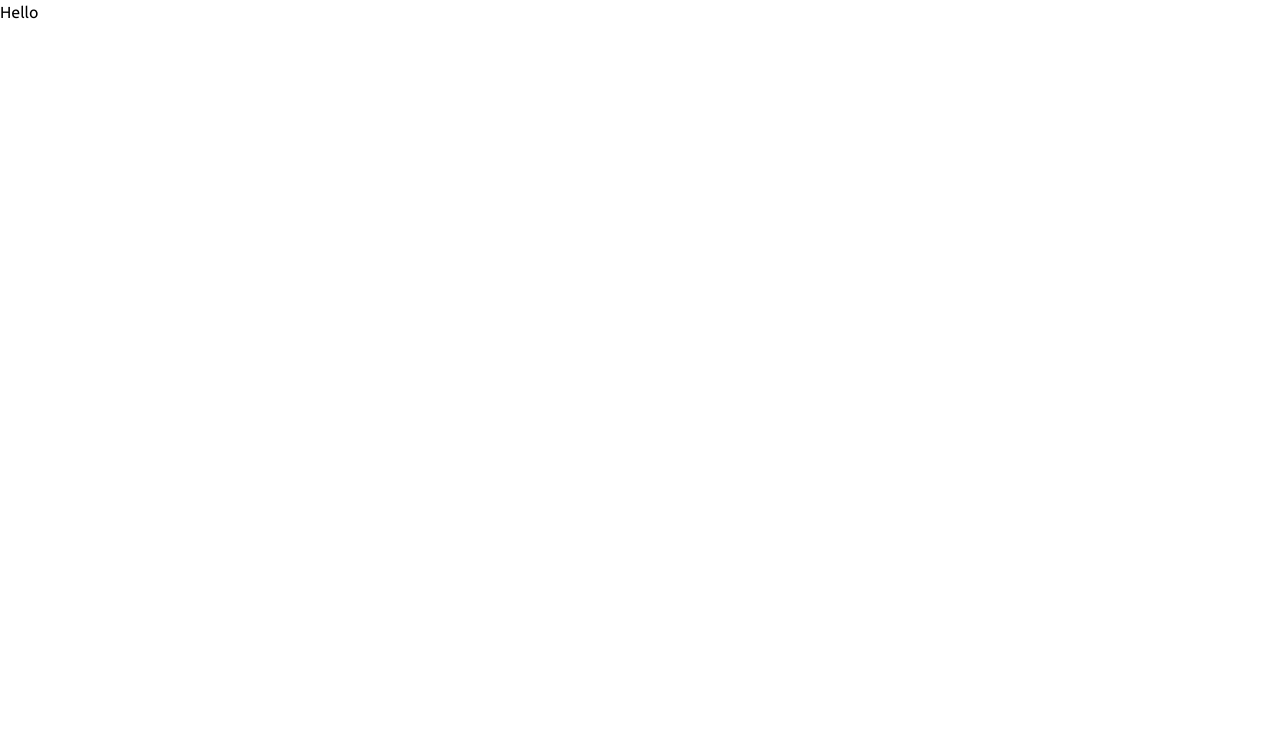
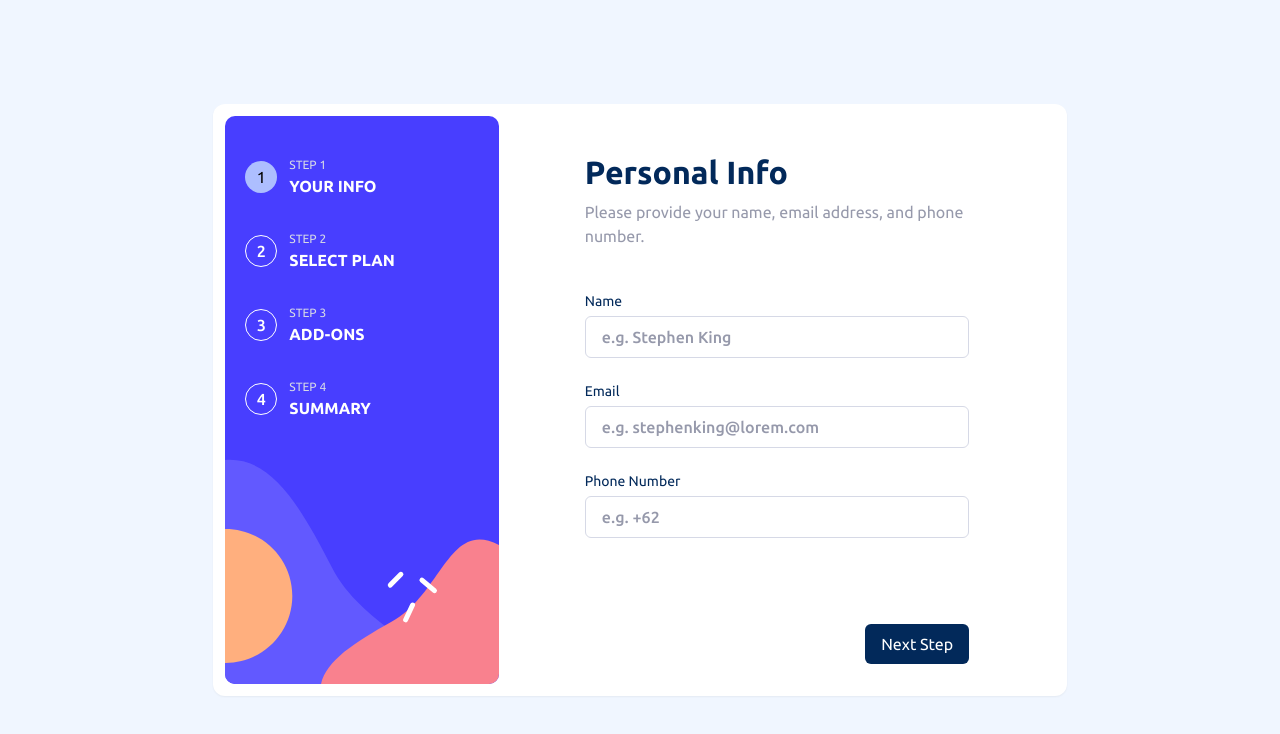
Before and after one commit to yukiao/Multi-Step-Form, a React (Vite) app: page / in a window 1280 px wide. Shown: the top 734 px of the page. Built offline with nearby package versions, Linux system fonts and the light colour scheme.

Commit message:
feat: slice first page

```diff
--- a/package.json
+++ b/package.json
@@ -10,8 +10,11 @@
     "preview": "vite preview"
   },
   "dependencies": {
+    "@hookform/resolvers": "^3.3.2",
     "react": "^18.2.0",
-    "react-dom": "^18.2.0"
+    "react-dom": "^18.2.0",
+    "react-hook-form": "^7.48.2",
+    "zod": "^3.22.4"
   },
   "devDependencies": {
     "@types/react": "^18.2.15",
--- a/src/App.tsx
+++ b/src/App.tsx
@@ -1,7 +1,64 @@
+import { useState } from "react";
+import Form from "./components/Form";
+import Navigation from "./components/Navigation";
+
 function App() {
+  const [activeStep, setActiveStep] = useState<number>(1);
+
   return (
     <>
-      <h1>Hello</h1>
+      <div className="bg-MAGNOLIA w-screen max-w-full min-h-screen flex justify-center md:items-center">
+        <div className="md:w-2/3 bg-WHITE shadow-sm rounded-xl md:p-3 pr-0 flex flex-col md:flex-row">
+          <div>
+            <Navigation activeStep={activeStep} />
+          </div>
+          <div className="flex-1 flex justify-center bg-MAGNOLIA md:bg-WHITE pb-4 md:pb-0">
+            <div className="self-start md:self-auto relative w-10/12 md:w-9/12 flex flex-col space-y-10 bg-WHITE py-8 pb-8 md:pb-0 p-4 rounded-md -mt-20 md:mt-0">
+              <div className="md:mt-0 flex flex-col space-y-1">
+                <h1 className="font-bold text-BLUE text-[28px] md:text-[32px]">
+                  Personal Info
+                </h1>
+                <p className="text-COOL_GRAY">
+                  Please provide your name, email address, and phone number.
+                </p>
+              </div>
+              <div className="flex-1">
+                {/** Main content start */}
+
+                {activeStep === 1 && (
+                  <Form handleSubmit={() => setActiveStep(2)} />
+                )}
+                {/** Main content end */}
+              </div>
+
+              <div className="hidden md:block">
+                <div className="flex mb-5">
+                  <button
+                    type="submit"
+                    form="first-form"
+                    className="ml-auto bg-BLUE text-WHITE py-2 px-4 rounded-md active:bg-PASTEL_BLUE"
+                  >
+                    Next Step
+                  </button>
+                </div>
+              </div>
+            </div>
+          </div>
+          <div className="md:hidden">
+            <div className="flex items-center">
+              <div className="w-10/12 mx-auto flex py-4">
+                <button
+                  type="submit"
+                  form="first-form"
+                  className="ml-auto bg-BLUE text-WHITE py-2 px-4 rounded-md active:bg-PASTEL_BLUE"
+                >
+                  Next Step
+                </button>
+              </div>
+            </div>
+          </div>
+        </div>
+      </div>
     </>
   );
 }
--- /dev/null
+++ b/src/components/Form.tsx
@@ -0,0 +1,62 @@
+import { useForm } from "react-hook-form";
+import TextInput from "./TextInput";
+import { z } from "zod";
+import { zodResolver } from "@hookform/resolvers/zod";
+
+const bioSchema = z.object({
+  name: z.string().min(1, "This field is required"),
+  email: z.string().email("This field is required"),
+  phone: z.string().min(1, "This field is required"),
+});
+
+type Bio = z.infer<typeof bioSchema>;
+
+interface FormProps {
+  handleSubmit: (values: Bio) => void;
+}
+
+const Form = ({ handleSubmit }: FormProps) => {
+  const {
+    register,
+    handleSubmit: onSubmit,
+    formState: { errors },
+  } = useForm<Bio>({
+    defaultValues: {
+      name: "",
+      email: "",
+      phone: "",
+    },
+    resolver: zodResolver(bioSchema),
+  });
+
+  return (
+    <form
+      id="first-form"
+      onSubmit={onSubmit(handleSubmit)}
+      className="flex flex-col space-y-5"
+    >
+      <TextInput
+        label="Name"
+        placeholder="e.g. Stephen King"
+        error={errors.name?.message}
+        {...register("name")}
+      />
+      <TextInput
+        label="Email"
+        type="email"
+        placeholder="e.g. stephenking@lorem.com"
+        error={errors.email?.message}
+        {...register("email")}
+      />
+      <TextInput
+        label="Phone Number"
+        type="tel"
+        placeholder="e.g. +62"
+        error={errors.phone?.message}
+        {...register("phone")}
+      />
+    </form>
+  );
+};
+
+export default Form;
--- /dev/null
+++ b/src/components/Navigation.tsx
@@ -0,0 +1,58 @@
+import DesktopSidebar from "../assets/images/bg-sidebar-desktop.svg";
+import MobileSidebar from "../assets/images/bg-sidebar-mobile.svg";
+import { useMediaQuery } from "../hooks/useMediaQuery";
+import StepIndicator from "./StepIndicator";
+import { steps } from "../utils/steps";
+
+interface NavigationProps {
+  activeStep: number;
+}
+
+const Navigation = ({ activeStep }: NavigationProps) => {
+  const smSize = useMediaQuery("(max-width: 768px)");
+
+  if (smSize) {
+    return (
+      <div className="relative">
+        <img
+          src={MobileSidebar}
+          width={375}
+          height={172}
+          className="h-auto w-full"
+        />
+        <div className="absolute top-0 pt-8 flex justify-center w-full space-x-4">
+          {steps.map((step, index) => (
+            <StepIndicator
+              key={index}
+              order={index + 1}
+              title={step}
+              active={activeStep === index + 1}
+            />
+          ))}
+        </div>
+      </div>
+    );
+  }
+  return (
+    <div className="relative">
+      <img
+        src={DesktopSidebar}
+        width={274}
+        height={568}
+        className="h-full object-cover"
+      />
+      <div className="absolute top-0 p-5 pt-10 flex flex-col space-y-8">
+        {steps.map((step, index) => (
+          <StepIndicator
+            key={index}
+            order={index + 1}
+            title={step}
+            active={activeStep === index + 1}
+          />
+        ))}
+      </div>
+    </div>
+  );
+};
+
+export default Navigation;
--- /dev/null
+++ b/src/components/StepIndicator.tsx
@@ -0,0 +1,30 @@
+interface StepIndicatorProps {
+  order: number;
+  active?: boolean;
+  title: string;
+}
+const StepIndicator = ({
+  order,
+  active = false,
+  title,
+}: StepIndicatorProps) => {
+  return (
+    <div className="flex flex-row items-center space-x-3">
+      <div
+        className={`${
+          active ? "bg-PASTEL_BLUE" : "border border-WHITE"
+        } rounded-full w-8 h-8 flex justify-center items-center`}
+      >
+        <span className={`${active ? "text-BLUE" : "text-WHITE "}font-medium`}>
+          {order}
+        </span>
+      </div>
+      <div className="hidden md:flex flex-col space-y-0">
+        <span className="text-[12px] text-LIGHT_GRAY">STEP {order}</span>
+        <span className="text-WHITE font-bold uppercase">{title}</span>
+      </div>
+    </div>
+  );
+};
+
+export default StepIndicator;
--- /dev/null
+++ b/src/components/TextInput.tsx
@@ -0,0 +1,32 @@
+import { forwardRef, ComponentPropsWithRef } from "react";
+
+interface TextInputProps extends ComponentPropsWithRef<"input"> {
+  label?: React.ReactNode;
+  error?: React.ReactNode;
+}
+
+const TextInput = forwardRef<HTMLInputElement, TextInputProps>(
+  ({ label, error, ...props }, ref) => {
+    return (
+      <div className="flex flex-col space-y-1">
+        <div className="flex justify-between items-center space-x-2">
+          <div>
+            {label && (
+              <label className="text-BLUE text-sm shrink-0">{label}</label>
+            )}
+          </div>
+          <p className="overflow-x-hidden whitespace-nowrap text-ellipsis text-STRAWBERRY_RED font-bold text-sm">
+            {error}
+          </p>
+        </div>
+        <input
+          ref={ref}
+          className="border outline-0 border-LIGHT_GRAY rounded-md py-2 px-4 text-BLUE font-medium placeholder-COOL_GRAY cursor-pointer"
+          {...props}
+        />
+      </div>
+    );
+  },
+);
+
+export default TextInput;
--- /dev/null
+++ b/src/hooks/useMediaQuery.tsx
@@ -0,0 +1,41 @@
+import { useEffect, useState } from "react";
+
+export function useMediaQuery(query: string): boolean {
+  const getMatches = (query: string): boolean => {
+    // Prevents SSR issues
+    if (typeof window !== "undefined") {
+      return window.matchMedia(query).matches;
+    }
+    return false;
+  };
+
+  const [matches, setMatches] = useState<boolean>(getMatches(query));
+
+  function handleChange() {
+    setMatches(getMatches(query));
+  }
+
+  useEffect(() => {
+    const matchMedia = window.matchMedia(query);
+
+    // Triggered at the first client-side load and if query changes
+    handleChange();
+
+    // Listen matchMedia
+    if (matchMedia.addListener) {
+      matchMedia.addListener(handleChange);
+    } else {
+      matchMedia.addEventListener("change", handleChange);
+    }
+
+    return () => {
+      if (matchMedia.removeListener) {
+        matchMedia.removeListener(handleChange);
+      } else {
+        matchMedia.removeEventListener("change", handleChange);
+      }
+    };
+  }, [query]);
+
+  return matches;
+}
--- a/src/index.css
+++ b/src/index.css
@@ -4,19 +4,19 @@
 
 @font-face {
   font-family: "Ubuntu";
-  src: url("../public/fonts/Ubuntu-Bold.ttf") format("truetype");
+  src: url("/fonts/Ubuntu-Bold.ttf") format("truetype");
   font-weight: 700;
 }
 
 @font-face {
   font-family: "Ubuntu";
-  src: url("../public/fonts/Ubuntu-Medium.ttf") format("truetype");
+  src: url("/fonts/Ubuntu-Medium.ttf") format("truetype");
   font-weight: 500;
 }
 
 @font-face {
   font-family: "Ubuntu";
-  src: url("../public/fonts/Ubuntu-Regular.ttf") format("truetype");
+  src: url("/fonts/Ubuntu-Regular.ttf") format("truetype");
   font-weight: 400;
 }
 
--- /dev/null
+++ b/src/utils/steps.ts
@@ -0,0 +1,6 @@
+export const steps: string[] = [
+  "Your Info",
+  "Select Plan",
+  "Add-Ons",
+  "Summary",
+];
```
Also changed, not shown: 1 other file (tests, documents, lock files or other folders).
